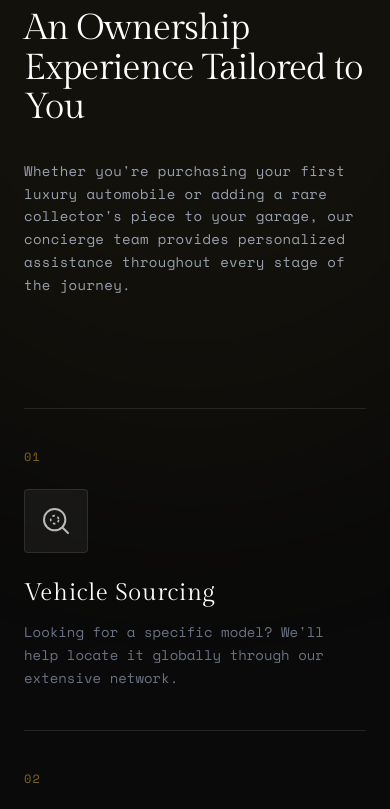
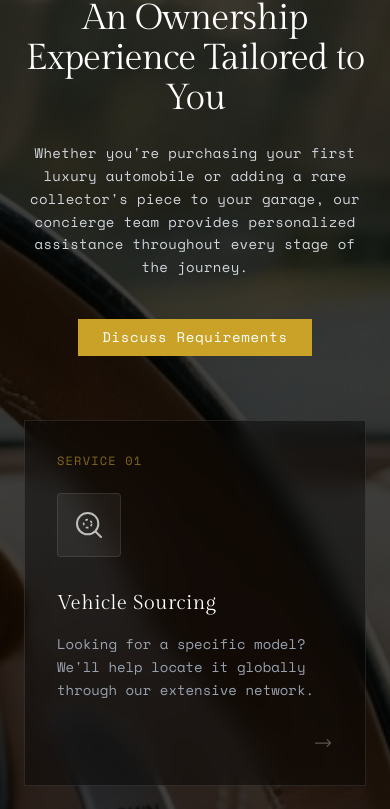
Before and after one commit to Ace-design2/raphael-autos, a Next.js app: page / in a window 390 px wide. Shown: the part 7253-8062 px from the top of the page. Built offline with nearby package versions, Linux system fonts and the light colour scheme.

Commit message:
refactor: redesign ConciergeServices section with background image and responsive grid layout

```diff
--- a/components/ConciergeServices.tsx
+++ b/components/ConciergeServices.tsx
@@ -1,6 +1,7 @@
 "use client";
 
 import React, { useState } from "react";
+import Image from "next/image";
 import { Button } from "./ui/Button";
 
 // High-impact SVG icons designed specifically for Raphael Autos Concierge Services
@@ -90,36 +91,42 @@ export const ConciergeServices = (): React.JSX.Element => {
   const [hoveredIdx, setHoveredIdx] = useState<number | null>(null);
 
   return (
-    <section className="bg-[#0a0a0a] text-white py-24 md:py-32 px-6 md:px-12 lg:px-20 relative z-10 overflow-hidden" id="concierge">
-      {/* Decorative Abstract Background Elements */}
-      <div className="absolute top-0 right-0 -translate-y-1/4 translate-x-1/4 w-[800px] h-[800px] bg-cooliocns-gold/5 blur-[120px] rounded-full pointer-events-none" />
-      <div className="absolute bottom-0 left-0 translate-y-1/3 -translate-x-1/3 w-[600px] h-[600px] bg-white/5 blur-[100px] rounded-full pointer-events-none" />
+    <section className="relative text-white py-24 md:py-32 px-6 md:px-12 lg:px-20 z-10 overflow-hidden" id="concierge">
+      {/* Background Image */}
+      <Image
+        src="/images/about_details.png"
+        alt="Concierge Services"
+        fill
+        sizes="100vw"
+        className="object-cover object-center absolute inset-0 z-0"
+      />
 
-      <div className="max-w-[1400px] mx-auto flex flex-col lg:flex-row gap-16 lg:gap-24 relative z-10">
+      {/* Overlay to ensure text readability */}
+      <div className="absolute inset-0 bg-black/75 z-0 pointer-events-none" />
 
-        {/* Sticky Header Section */}
-        <div className="lg:w-5/12 flex flex-col justify-start">
-          <div className="lg:sticky lg:top-32">
-            <div className="inline-flex items-center gap-4 mb-6">
+      <div className="max-w-[1400px] mx-auto relative z-10 flex flex-col items-center">
+
+        {/* Centered Header Section */}
+        <div className="flex flex-col items-center text-center max-w-3xl mb-16 md:mb-20">
+          <div className="inline-flex items-center justify-center gap-4 mb-6">
             <div className="w-8 h-[1px] bg-cooliocns-gold"></div>
             <span className="font-body text-xs text-cooliocns-gold uppercase tracking-[0.3em] font-semibold">
               Concierge Services
             </span>
+            <div className="w-8 h-[1px] bg-cooliocns-gold"></div>
           </div>
 
-            <h2 className="font-display text-4xl md:text-5xl lg:text-6xl font-normal tracking-tight leading-[1.1] mb-8">
+          <h2 className="font-display text-4xl md:text-5xl lg:text-6xl font-normal tracking-tight leading-[1.1] mb-6">
             An Ownership Experience Tailored to You
           </h2>
 
-            <p className="font-body text-sm md:text-base text-gray-400 leading-relaxed tracking-wide mb-12">
+          <p className="font-body text-sm md:text-base text-gray-300 leading-relaxed tracking-wide mb-10">
             Whether you&apos;re purchasing your first luxury automobile or adding a rare collector&apos;s piece to your garage, our concierge team provides personalized assistance throughout every stage of the journey.
           </p>
 
-            <div className="hidden lg:block">
           <Button
             variant="solid-gold"
             label="Discuss Requirements"
-                className="px-10 py-5 text-sm font-bold uppercase tracking-widest shadow-[0_0_20px_rgba(201,162,39,0.2)] hover:shadow-[0_0_30px_rgba(201,162,39,0.4)] transition-shadow duration-500"
             onClick={(e) => {
               e?.preventDefault();
               const el = document.getElementById("footer");
@@ -127,72 +134,53 @@ export const ConciergeServices = (): React.JSX.Element => {
             }}
           />
         </div>
-          </div>
-        </div>
 
-        {/* Services Interactive List */}
-        <div className="lg:w-7/12 flex flex-col">
+        {/* Services Grid (Single Row on Desktop) */}
+        <div className="w-full grid grid-cols-1 md:grid-cols-2 lg:grid-cols-4 gap-6 xl:gap-8">
           {SERVICES_DATA.map((service, idx) => {
             const isHovered = hoveredIdx === idx;
 
             return (
               <div
                 key={service.title}
-                className={`group relative flex flex-col md:flex-row items-start md:items-center gap-6 md:gap-10 py-10 md:py-14 border-t border-white/10 last:border-b transition-colors duration-500 cursor-pointer ${isHovered ? 'border-cooliocns-gold/40' : 'hover:border-cooliocns-gold/40'}`}
+                className={`group relative flex flex-col items-start p-8 md:p-10 border transition-all duration-500 cursor-pointer backdrop-blur-md bg-black/40 ${isHovered ? 'border-cooliocns-gold/60' : 'border-white/10 hover:border-cooliocns-gold/60'}`}
                 onMouseEnter={() => setHoveredIdx(idx)}
                 onMouseLeave={() => setHoveredIdx(null)}
               >
                 {/* Number Background Indicator */}
-                <div className={`absolute left-0 md:-left-8 top-1/2 -translate-y-1/2 text-[120px] md:text-[160px] font-display font-light pointer-events-none select-none transition-all duration-700 ease-out ${isHovered ? 'text-white/5 md:-translate-x-4' : 'text-transparent md:translate-x-0'}`}>
+                <div className={`absolute top-4 right-4 text-[80px] font-display font-light pointer-events-none select-none transition-all duration-700 ease-out ${isHovered ? 'text-white/10' : 'text-transparent'}`}>
                   0{idx + 1}
                 </div>
 
-                {/* Number (visible on mobile or when not hovered as massive) */}
-                <div className="font-body text-xs text-cooliocns-gold/60 uppercase tracking-widest w-12 md:hidden">
-                  0{idx + 1}
+                <div className="font-body text-xs text-cooliocns-gold/60 uppercase tracking-widest mb-6 transition-opacity duration-300">
+                  Service 0{idx + 1}
                 </div>
 
                 {/* Icon Container */}
-                <div className={`relative z-10 shrink-0 size-16 md:size-24 rounded border flex items-center justify-center transition-all duration-500 ${isHovered ? 'bg-cooliocns-gold/10 border-cooliocns-gold/50 text-cooliocns-gold scale-110' : 'bg-white/5 border-white/10 text-white/70'}`}>
+                <div className={`relative z-10 shrink-0 size-16 rounded border flex items-center justify-center mb-8 transition-all duration-500 ${isHovered ? 'bg-cooliocns-gold/10 border-cooliocns-gold/50 text-cooliocns-gold scale-110' : 'bg-white/5 border-white/10 text-white/70'}`}>
                   {service.icon}
                 </div>
 
                 {/* Text Content */}
-                <div className="relative z-10 flex-1 md:pl-4">
-                  <div className="hidden md:block font-body text-xs text-cooliocns-gold/60 uppercase tracking-widest mb-3 transition-opacity duration-300">
-                    0{idx + 1} // Phase
-                  </div>
-                  <h3 className={`font-display text-2xl md:text-3xl mb-3 tracking-wide transition-colors duration-300 ${isHovered ? 'text-cooliocns-gold' : 'text-white'}`}>
+                <div className="relative z-10 flex-1">
+                  <h3 className={`font-display text-xl md:text-2xl mb-4 tracking-wide transition-colors duration-300 ${isHovered ? 'text-cooliocns-gold' : 'text-white'}`}>
                     {service.title}
                   </h3>
-                  <p className={`font-body text-sm md:text-base leading-relaxed max-w-lg transition-colors duration-300 ${isHovered ? 'text-gray-300' : 'text-gray-500'}`}>
+                  <p className={`font-body text-sm leading-relaxed transition-colors duration-300 ${isHovered ? 'text-gray-200' : 'text-gray-400'}`}>
                     {service.description}
                   </p>
                 </div>
 
-                {/* Arrow Indicator */}
-                <div className={`hidden md:flex relative z-10 shrink-0 w-12 h-12 rounded-full border items-center justify-center transition-all duration-500 transform ${isHovered ? 'border-cooliocns-gold bg-cooliocns-gold text-[#111111] translate-x-2' : 'border-white/10 text-white/30'}`}>
-                  <svg className="w-5 h-5" fill="none" viewBox="0 0 24 24" stroke="currentColor">
+                {/* Arrow Indicator at bottom */}
+                <div className="mt-8 flex items-center justify-between w-full relative z-10">
+                  <div className={`h-[1px] bg-cooliocns-gold transition-all duration-500 ${isHovered ? 'w-12' : 'w-0'}`} />
+                  <svg className={`w-5 h-5 transition-all duration-500 transform ${isHovered ? 'text-cooliocns-gold translate-x-1' : 'text-white/30'}`} fill="none" viewBox="0 0 24 24" stroke="currentColor">
                     <path strokeLinecap="round" strokeLinejoin="round" strokeWidth={isHovered ? 2 : 1.5} d="M17 8l4 4m0 0l-4 4m4-4H3" />
                   </svg>
                 </div>
               </div>
             );
           })}
-
-          {/* Mobile CTA */}
-          <div className="mt-16 lg:hidden">
-            <Button
-              variant="solid-gold"
-              label="Discuss Requirements"
-              className="w-full px-8 py-5 text-sm font-bold uppercase tracking-widest"
-              onClick={(e) => {
-                e?.preventDefault();
-                const el = document.getElementById("footer");
-                if (el) el.scrollIntoView({ behavior: "smooth" });
-              }}
-            />
-          </div>
         </div>
 
       </div>
```
Lines whose indentation alone changed are shown as unchanged.
